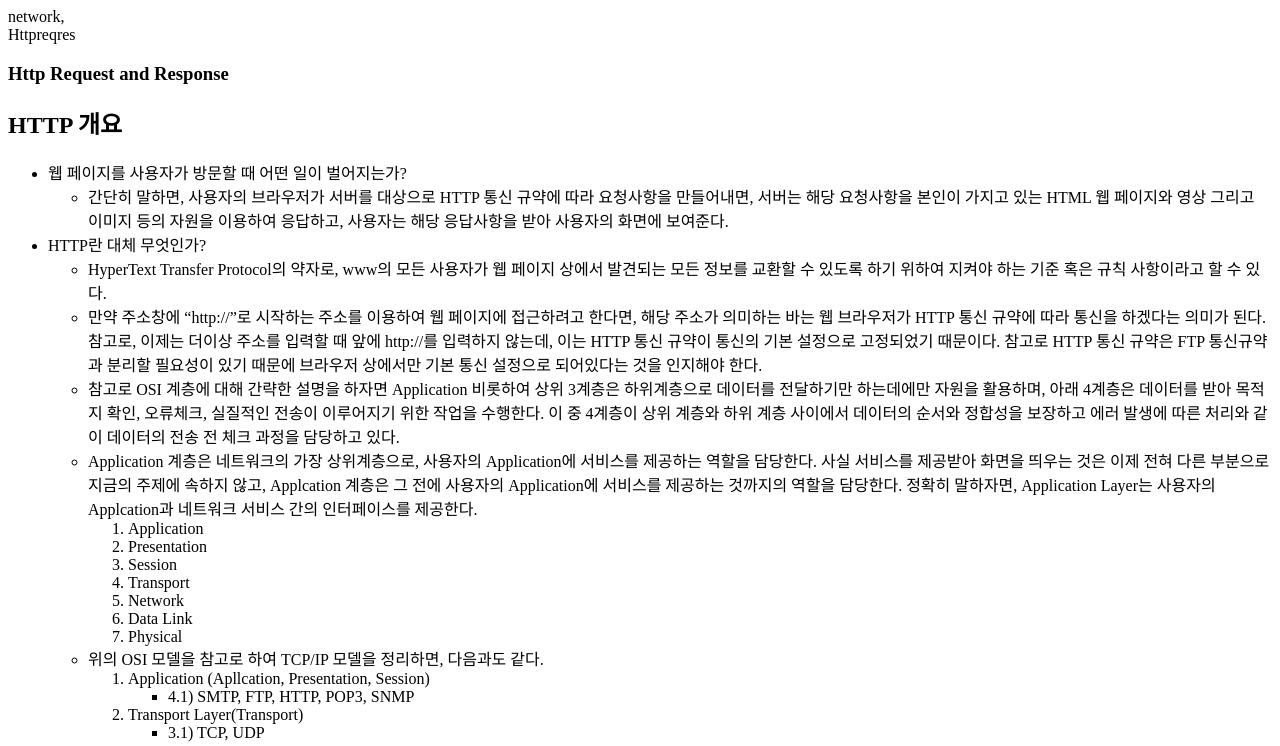
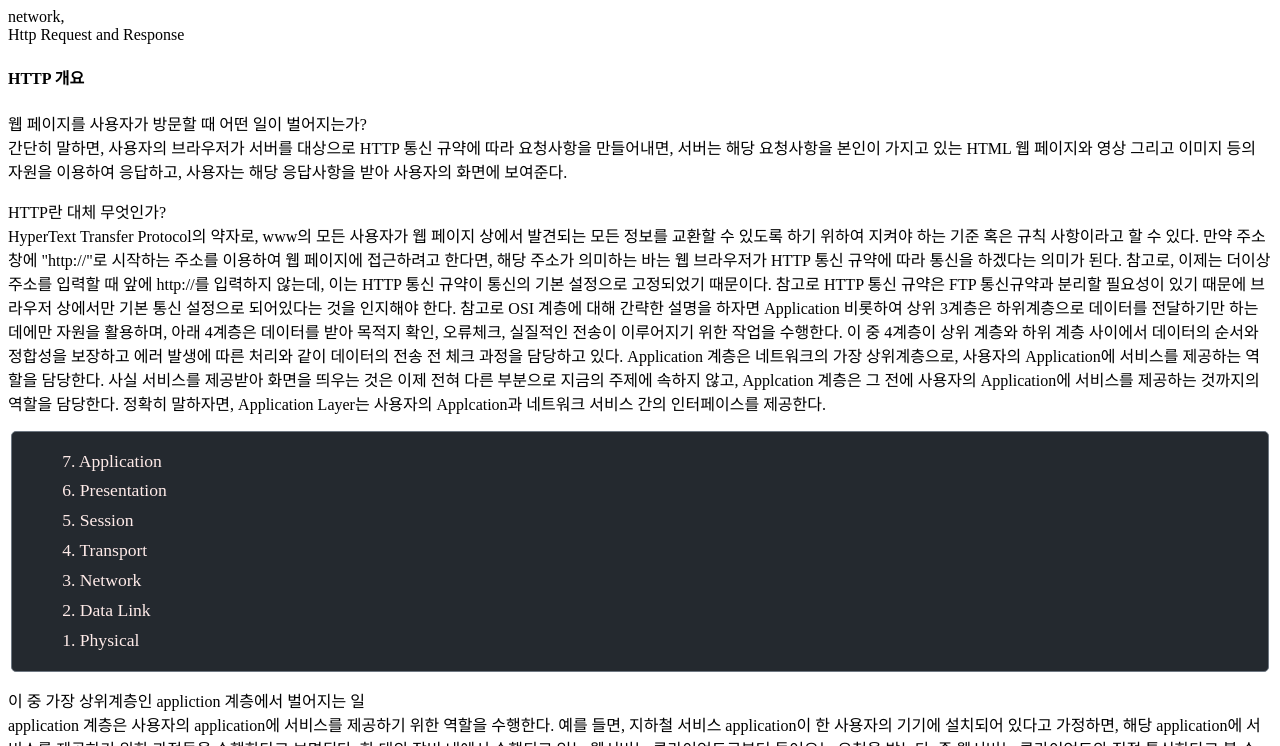
Before and after one commit to yunjj92/yunjj92.github.io, a Jekyll site: the page built from _posts/programming/network/2023-03-20-HTTPReqRes.md, in a window 1280 px wide and 1400 px high, cut to the strip 0-746 px from the top of the window. Built offline with Jekyll 4.4.1, drawn with Linux system fonts in a browser that asks for light colours; some web fonts are replaced; some of the changed text lies outside the part shown.

Commit message:
written about cookieProvider and Networking

```diff
--- a/_posts/programming/network/2023-03-20-HTTPReqRes.md
+++ b/_posts/programming/network/2023-03-20-HTTPReqRes.md
@@ -2,16 +2,25 @@
 layout: post
 author: yunjj92
 categories: network
+title: Http Request and Response
 ---
-# Http Request and Response
-## HTTP 개요
-- 웹 페이지를 사용자가 방문할 때 어떤 일이 벌어지는가?
-    - 간단히 말하면, 사용자의 브라우저가 서버를 대상으로 HTTP 통신 규약에 따라 요청사항을 만들어내면, 서버는 해당 요청사항을 본인이 가지고 있는 HTML 웹 페이지와 영상 그리고 이미지 등의 자원을 이용하여 응답하고, 사용자는 해당 응답사항을 받아 사용자의 화면에 보여준다.
-- HTTP란 대체 무엇인가?
-    - HyperText Transfer Protocol의 약자로, www의 모든 사용자가 웹 페이지 상에서 발견되는 모든 정보를 교환할 수 있도록 하기 위하여 지켜야 하는 기준 혹은 규칙 사항이라고 할 수 있다.
-    - 만약 주소창에 "http://"로 시작하는 주소를 이용하여 웹 페이지에 접근하려고 한다면, 해당 주소가 의미하는 바는 웹 브라우저가 HTTP 통신 규약에 따라 통신을 하겠다는 의미가 된다. 참고로, 이제는 더이상 주소를 입력할 때 앞에 http://를 입력하지 않는데, 이는 HTTP 통신 규약이 통신의 기본 설정으로 고정되었기 때문이다. 참고로 HTTP 통신 규약은 FTP 통신규약과 분리할 필요성이 있기 때문에 브라우저 상에서만 기본 통신 설정으로 되어있다는 것을 인지해야 한다.
-    - 참고로 OSI 계층에 대해 간략한 설명을 하자면 Application 비롯하여 상위 3계층은 하위계층으로 데이터를 전달하기만 하는데에만 자원을 활용하며, 아래 4계층은 데이터를 받아 목적지 확인, 오류체크, 실질적인 전송이 이루어지기 위한 작업을 수행한다. 이 중 4계층이 상위 계층와 하위 계층 사이에서 데이터의 순서와 정합성을 보장하고 에러 발생에 따른 처리와 같이 데이터의 전송 전 체크 과정을 담당하고 있다.
-    - Application 계층은 네트워크의 가장 상위계층으로, 사용자의 Application에 서비스를 제공하는 역할을 담당한다. 사실 서비스를 제공받아 화면을 띄우는 것은 이제 전혀 다른 부분으로 지금의 주제에 속하지 않고, Applcation 계층은 그 전에 사용자의 Application에 서비스를 제공하는 것까지의 역할을 담당한다. 정확히 말하자면, Application Layer는 사용자의 Applcation과 네트워크 서비스 간의 인터페이스를 제공한다.
+<article>
+<h4>
+HTTP 개요
+</h4>
+<p>
+    웹 페이지를 사용자가 방문할 때 어떤 일이 벌어지는가?<br>
+    간단히 말하면, 사용자의 브라우저가 서버를 대상으로 HTTP 통신 규약에 따라 요청사항을 만들어내면, 서버는 해당 요청사항을 본인이 가지고 있는 HTML 웹 페이지와 영상 그리고 이미지 등의 자원을 이용하여 응답하고, 사용자는 해당 응답사항을 받아 사용자의 화면에 보여준다.
+</p>
+
+<p>
+    HTTP란 대체 무엇인가?<br>
+    HyperText Transfer Protocol의 약자로, www의 모든 사용자가 웹 페이지 상에서 발견되는 모든 정보를 교환할 수 있도록 하기 위하여 지켜야 하는 기준 혹은 규칙 사항이라고 할 수 있다.
+    만약 주소창에 "http://"로 시작하는 주소를 이용하여 웹 페이지에 접근하려고 한다면, 해당 주소가 의미하는 바는 웹 브라우저가 HTTP 통신 규약에 따라 통신을 하겠다는 의미가 된다. 참고로, 이제는 더이상 주소를 입력할 때 앞에 http://를 입력하지 않는데, 이는 HTTP 통신 규약이 통신의 기본 설정으로 고정되었기 때문이다. 참고로 HTTP 통신 규약은 FTP 통신규약과 분리할 필요성이 있기 때문에 브라우저 상에서만 기본 통신 설정으로 되어있다는 것을 인지해야 한다.
+    참고로 OSI 계층에 대해 간략한 설명을 하자면 Application 비롯하여 상위 3계층은 하위계층으로 데이터를 전달하기만 하는데에만 자원을 활용하며, 아래 4계층은 데이터를 받아 목적지 확인, 오류체크, 실질적인 전송이 이루어지기 위한 작업을 수행한다. 이 중 4계층이 상위 계층와 하위 계층 사이에서 데이터의 순서와 정합성을 보장하고 에러 발생에 따른 처리와 같이 데이터의 전송 전 체크 과정을 담당하고 있다.
+    Application 계층은 네트워크의 가장 상위계층으로, 사용자의 Application에 서비스를 제공하는 역할을 담당한다. 사실 서비스를 제공받아 화면을 띄우는 것은 이제 전혀 다른 부분으로 지금의 주제에 속하지 않고, Applcation 계층은 그 전에 사용자의 Application에 서비스를 제공하는 것까지의 역할을 담당한다. 정확히 말하자면, Application Layer는 사용자의 Applcation과 네트워크 서비스 간의 인터페이스를 제공한다.
+</p>
+<pre class="codeblock">
         7. Application
         6. Presentation
         5. Session
@@ -19,6 +28,45 @@
         3. Network
         2. Data Link
         1. Physical
+</pre>
+<p>
+	이 중 가장 상위계층인 appliction 계층에서 벌어지는 일<br>
+    application 계층은 사용자의 application에 서비스를 제공하기 위한 역할을 수행한다. 예를 들면, 지하철 서비스 application이 한 사용자의 기기에 설치되어 있다고 가정하면,
+    해당 application에 서비스를 제공하기 위한 과정들을 수행한다고 보면된다. 한 대의 장비 내에서 수행되고 있는 웹서버는 클라이언트로부터 들어오는 요청을 받는다. 즉 웹서버는
+    클라이언트와 직접 통신한다고 볼 수 있다. 웹서버가 클라이언트로부터 요청을 받으면 해당 요청을 서블릿 컨테이너가 받아, 해당 요청을 처리할 수 있는 적합한 서블릿을 찾는다.
+    이 때 서블릿 컨테이너는 서블릿의 생명주기를 관리하고, 자신이 받은 클라이언트의 요청을 어떤 서블릿이 받아야 할 지 찾아서 할당하는 역할을 수행한다. 직접적인 요청 처리는
+    해당 작업을 할당받은 서블릿의 method 내에서 처리하여 응답을 만들어낸다. 이 일련의 과정들은 하나의 쓰레드에서 수행된다. <br>
+</p>
+<pre class="codeblock">
+    클라이언트의 요청을 웹서버가 받음
+    ▸ 해당 요청 처리는 웹서버 내의 서블릿 컨테이너가 가이드 해줌
+    ▸ 서블릿 컨테이너는 해당 요청을 처리하기 위한 쓰레드를 생성
+    ▸ 쓰레드가 시작되면 쓰레드의 run method가 호출됨 ▸ run method 호출에 의해 서블릿 컨테이너가 지정한 특정 서블릿 method가 호출됨
+    ▸ 호출된 해당 서블릿의 method가 클라이언트의 요청을 처리하고 response를 생성
+</pre>
+<p>
+	서블릿 프로그래밍 내에서 쓰레드<br>
+    서블릿 컨테이너가 생성한 각각의 쓰레드는 각자가 처리해야할 요청에 맞는 지역변수들만 가지고 있다. 서블릿 프로그래밍 내에서 쓰레드의 개념은 서버가 동시에 여러개의
+    요청을 처리할 수 있도록 수행하기 때문에 중요한 개념이다. 쓰레드가 없으면 서버는 한 번에 한 개의 요청만을 차례대로 처리해야 하고, 성능 저하와 응답시간의 지연으로 '
+    이어질 수 있다. 그러나 너무 많은 쓰레드의 생성도 문제가 될 수 있다. 만일 서버가 너무 많은 쓰레드를 생성하면, 그것 또한 성능 저하로 이어질 수 있다. 즉 서버의 하드웨어 자원에
+    기반하여 적절한 쓰레드의 수를 사용하는 것이 좋다.
+</p>
+<h4>
+</h4>
+<p>
+	 <br>
+
+</p>
+<h4>
+</h4>
+<p>
+	 <br>
+
+</p>
+</article>
+#
+
+-
     - 위의 OSI 모델을 참고로 하여 TCP/IP 모델을 정리하면, 다음과도 같다.
         4. Application (Apllcation, Presentation, Session)
             - 4.1) SMTP, FTP, HTTP, POP3, SNMP
```
Also changed, not shown: _posts/programming/webDevelopment/2023-05-24-cookeProvider.md (added, +22 -0 lines), _posts/programming/webDevelopment/2023-05-25-tomcatshell.md (added, +34 -0 lines).
